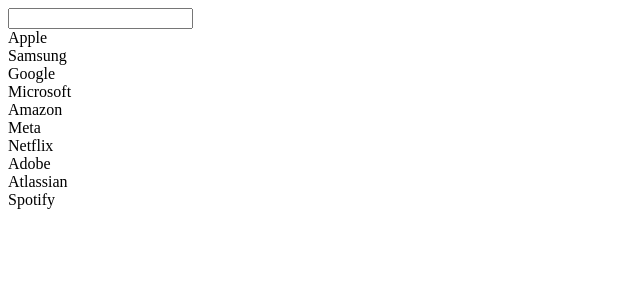
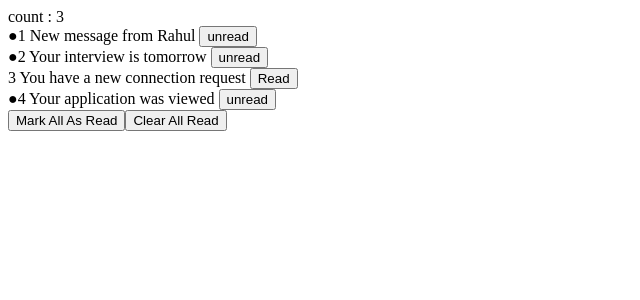
Before and after one commit to kunaladhav/playground, a React (Vite) app in the folder playground/: page / in a window 1280 px wide. Shown: the top 300 px of the page, without its empty margins (0-640 px from the left). Built offline with nearby package versions, Linux system fonts and the light colour scheme.

Commit message:
Completed Day 4 assignment

```diff
--- a/playground/src/App.jsx
+++ b/playground/src/App.jsx
@@ -1,37 +1,31 @@
-// import { useCallback, useEffect, useMemo } from "react";
+// import { useState } from "react";
 // import Home from "./components/home.jsx";
 // import Play from "./components/play.jsx";
 
-import { Routes, Route } from "react-router-dom";
 // import Sidebar from "./components/Sidebar.jsx";
-import SearchTerm from "./components/SearchTerm";
+// import SearchTerm from "./components/SearchTerm";
+// import Header from "./components/Header";
+// import Products from "./components/Products";
+import Notifications from "./components/Notifications";
 
 function App() {
-  // const summation = () => {
-  //   console.log(2 + 3);
+  // const [cart, setCart] = useState([]);
+
+  // const handleAddToCart = (productId) => {
+  //   if (cart.includes(productId)) {
+  //     return;
+  //   } else {
+  //     setCart([...cart, productId]);
+  //   }
   // };
-
-  // useEffect(() => {
-  //   console.log("This is the use effect hook running...");
-  // }, []);
-
-  // useMemo(() => {}, []);
-
-  // useCallback(() => {
-  //   summation();
-  //   console.log("This is the use callback hook running..");
-  // }, []);
 
   return (
     <>
-      <Routes>
-        <Route path="/" element={<SearchTerm />} />
-        {/* <Route path="/home" element={<Home />} /> */}
-      </Routes>
-
-      {/* <div>
-        <NavLink to={"/home"}>Home</NavLink>
-      </div> */}
+      <div>
+        {/* <Header cart={cart} />
+        <Products onAddToCart={handleAddToCart} cart={cart} /> */}
+        <Notifications />
+      </div>
     </>
   );
 }
--- /dev/null
+++ b/playground/src/components/Header.jsx
@@ -0,0 +1,5 @@
+const Header = ({ cart }) => {
+  return <div>cart - {cart.length}</div>;
+};
+
+export default Header;
--- /dev/null
+++ b/playground/src/components/Notifications.jsx
@@ -0,0 +1,67 @@
+import { useState } from "react";
+
+const initialNotifications = [
+  { id: 1, message: "New message from Rahul", read: false },
+  { id: 2, message: "Your interview is tomorrow", read: false },
+  { id: 3, message: "You have a new connection request", read: true },
+  { id: 4, message: "Your application was viewed", read: false },
+];
+
+const Notifications = () => {
+  const [notifications, setNotifications] = useState(initialNotifications);
+
+  const markAsRead = (id) => {
+    setNotifications(
+      notifications.map((item) => {
+        if (item.id === id) {
+          return { ...item, read: true };
+        }
+        return item;
+      }),
+    );
+  };
+
+  const markAllAsRead = () => {
+    setNotifications(
+      notifications.map((item) => {
+        if (item.read === false) {
+          return { ...item, read: true };
+        }
+        return item;
+      }),
+    );
+  };
+
+  const clearReadNotifications = () => {
+    setNotifications(
+      notifications.filter((item) => {
+        return item.read === false;
+      }),
+    );
+  };
+
+  return (
+    <div>
+      <div>
+        count : {notifications.filter((item) => item.read === false).length}
+      </div>
+      <div>
+        {notifications.map((item) => (
+          <div>
+            {!item.read && "●"}
+            {item.id} {item.message}{" "}
+            <button onClick={() => markAsRead(item.id)}>
+              {item.read ? "Read" : "unread"}
+            </button>
+          </div>
+        ))}
+      </div>
+      <div>
+        <button onClick={() => markAllAsRead()}>Mark All As Read</button>
+        <button onClick={() => clearReadNotifications()}>Clear All Read</button>
+      </div>
+    </div>
+  );
+};
+
+export default Notifications;
--- /dev/null
+++ b/playground/src/components/Products.jsx
@@ -0,0 +1,23 @@
+const products = [
+  { id: 1, name: "Laptop", price: 60000 },
+  { id: 2, name: "Keyboard", price: 2000 },
+  { id: 3, name: "Mouse", price: 1000 },
+  { id: 4, name: "Monitor", price: 15000 },
+];
+
+const Products = ({ onAddToCart, cart }) => {
+  return (
+    <div>
+      {products.map((item) => (
+        <div>
+          {item.name} - {item.price} -{" "}
+          <button onClick={() => onAddToCart(item.id)}>
+            {cart.includes(item.id) ? "Added" : "Add"}
+          </button>
+        </div>
+      ))}
+    </div>
+  );
+};
+
+export default Products;
```
